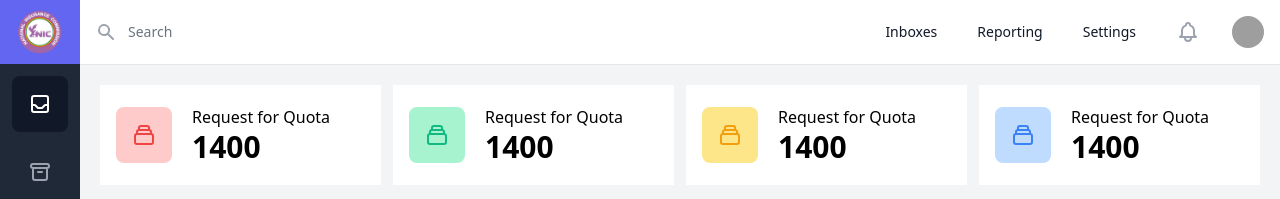
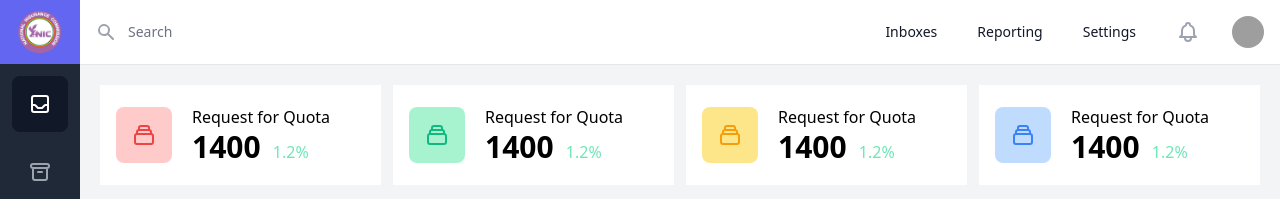
Before and after one commit to Khoby-790/template-nic, a React (Create React App) app: page / in a window 1280 px wide. Shown: the top 199 px of the page. Built offline with nearby package versions, Linux system fonts and the light colour scheme; grey boxes are pictures that could not be loaded.

Commit message:
--- Auto-Git Commit ---

```diff
--- a/src/pages/Dashboard/components/Stats.tsx
+++ b/src/pages/Dashboard/components/Stats.tsx
@@ -32,7 +32,7 @@ const StatsPill = ({ color }: StatsPillProps) => {
             </div>
             <div className="flex ml-5 flex-col">
                 <span className="font-thin">Request for Quota</span>
-                <span className="font-bold text-3xl">1400</span>
+                <p><span className="font-bold text-3xl">1400</span> <span className="text-green-300 ml-2">1.2%</span> </p>
             </div>
         </div>
     )
```
